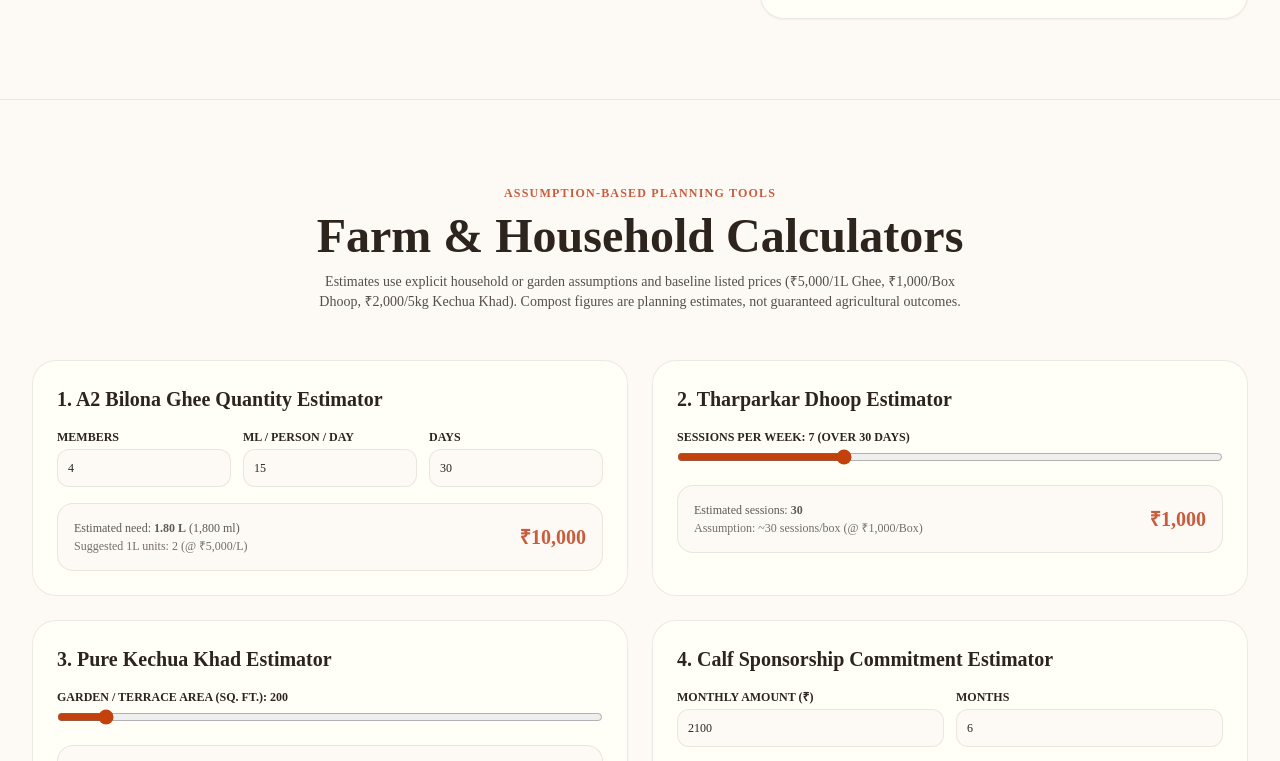
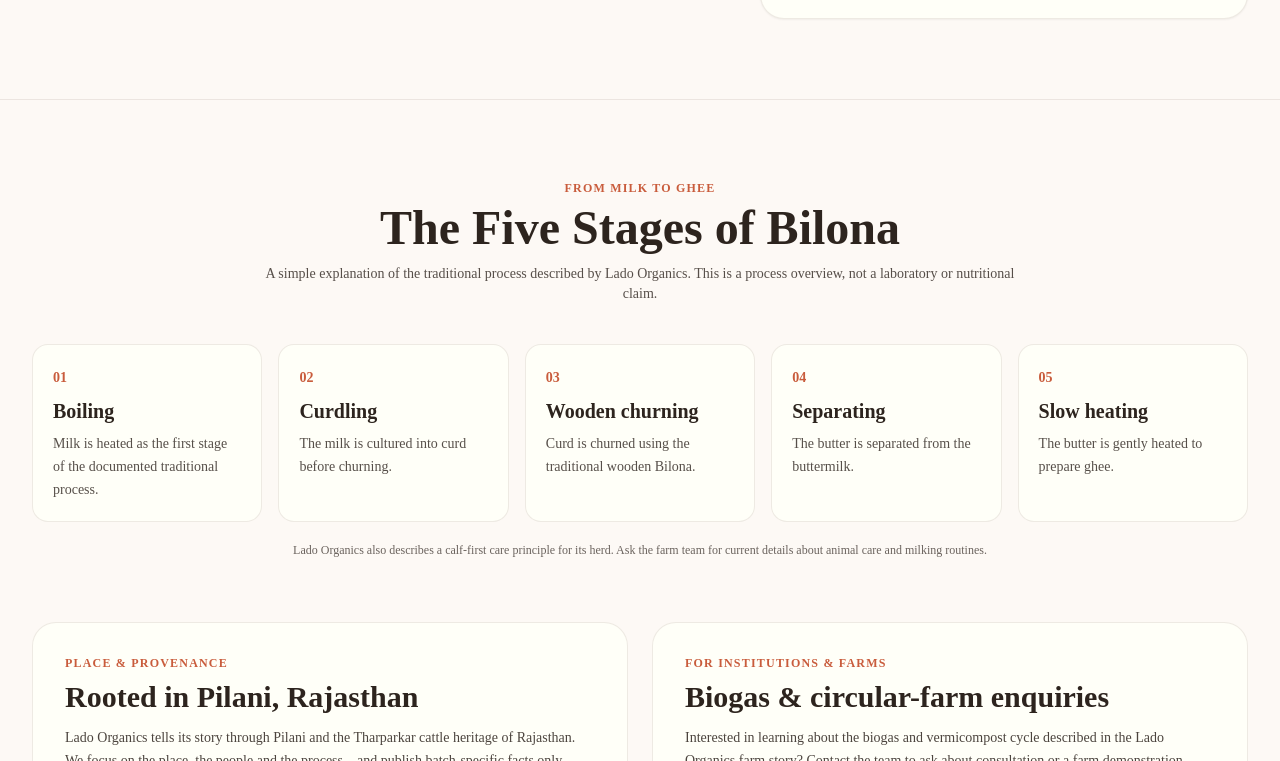
Before and after one commit to thetharparkarpilani/ladoorganics, a Next.js app: page / in a window 1280 px wide. Shown: the part 2939-3700 px from the top of the page. Built offline with nearby package versions, Linux system fonts and the light colour scheme; no server answers; the database is empty; a web font is replaced by a local one.

Commit message:
Integrate farm process, FAQs and enquiry features on homepage

```diff
--- a/src/app/page.tsx
+++ b/src/app/page.tsx
@@ -8,6 +8,7 @@ import { TRANSLATIONS } from "@/lib/i18n";
 import { useCart } from "@/context/CartContext";
 import StorefrontSection from "@/components/StorefrontSection";
 import EssentialsClubSection from "@/components/EssentialsClubSection";
+import TrustAndProcessSection from "@/components/TrustAndProcessSection";
 import FarmCalculatorsSuite from "@/components/FarmCalculatorsSuite";
 import FarmExperienceSection from "@/components/FarmExperienceSection";
 import BuildYourOwnExperience from "@/components/BuildYourOwnExperience";
@@ -96,6 +97,7 @@ export default function HomePage() {
         </section>
         <StorefrontSection products={products} locale={locale} searchQuery={searchQuery} whatsappNumber={whatsappNumber} onAddToBag={handleAddToBag} />
         <EssentialsClubSection />
+        <TrustAndProcessSection whatsappNumber={whatsappNumber} />
         <FarmCalculatorsSuite locale={locale} />
         <section id="adopt" className="py-20 px-4 sm:px-6 lg:px-8 border-t border-[var(--border)]">
           <div className="max-w-6xl mx-auto"><div className="text-center mb-12"><h2 className="text-3xl sm:text-5xl font-serif font-bold">{dict.section_adopt}</h2><p className="mt-3 max-w-2xl mx-auto opacity-80">Meet our Tharparkar calves at Pilani Gaushala and enquire about responsible sponsorship.</p></div>
```
